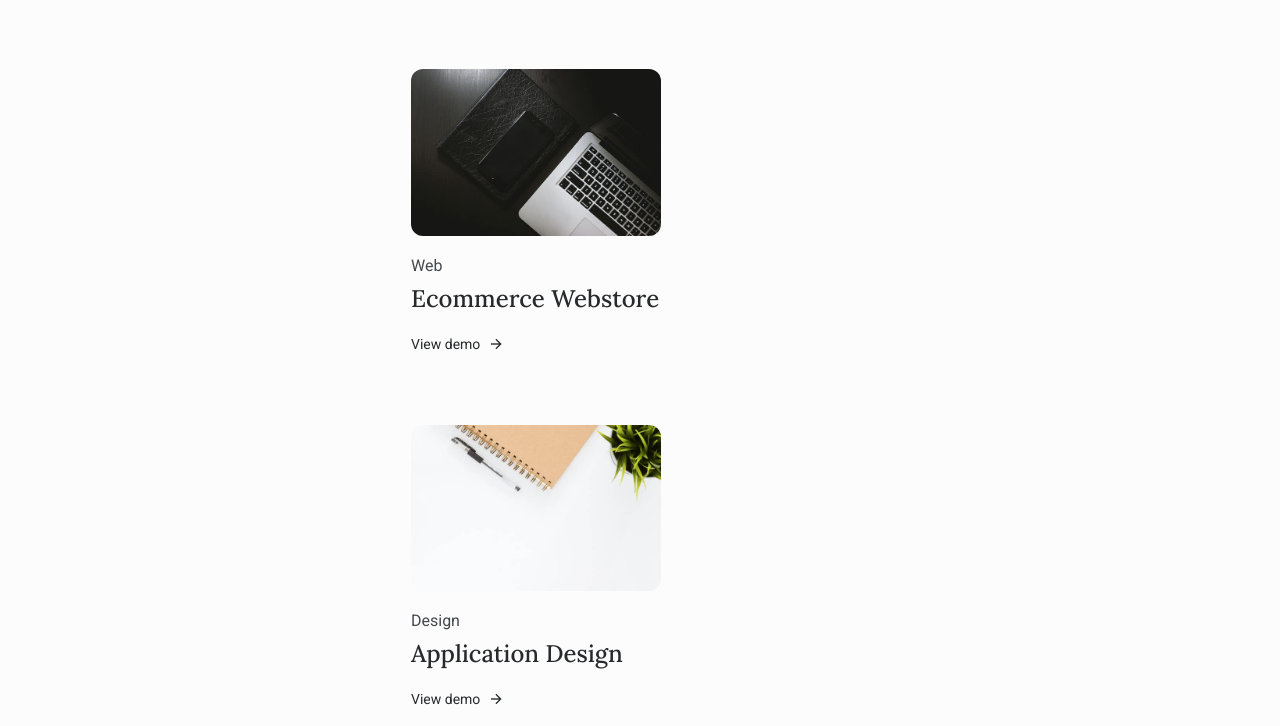
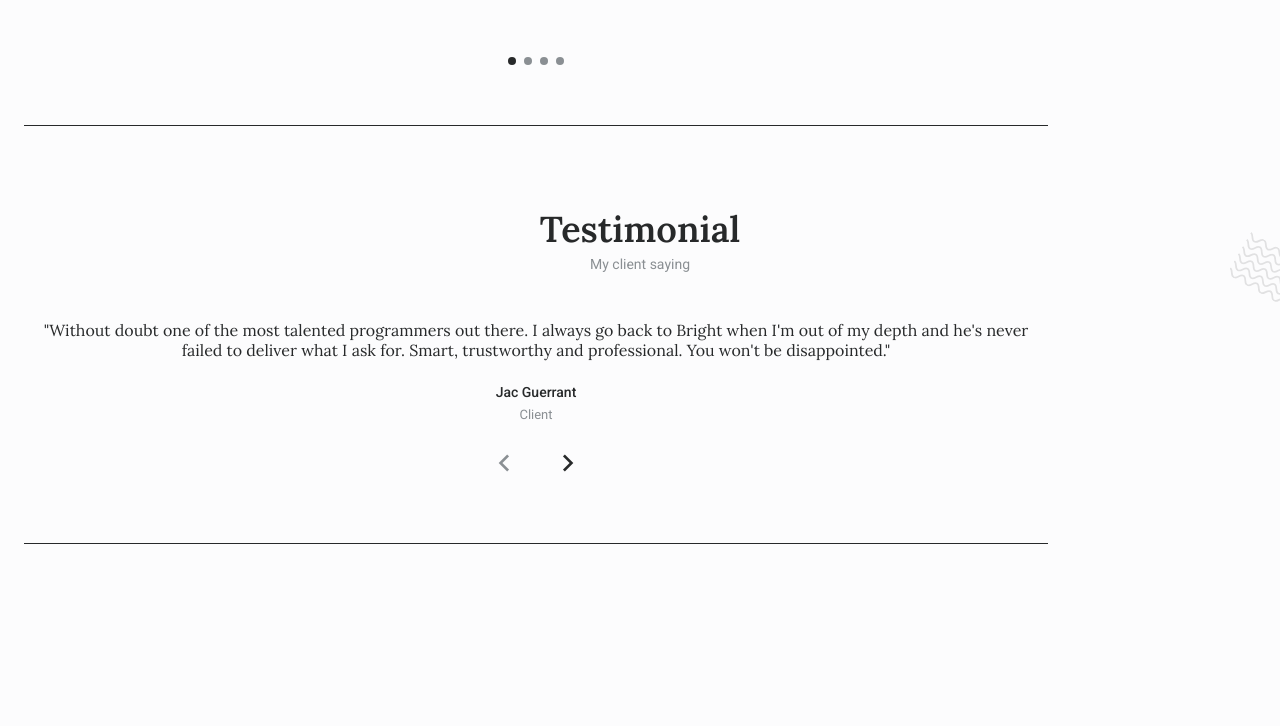
Before and after one commit to debrightess/responsive-portfolio-website, a plain HTML site: page index.html in a window 1280 px wide. Shown: the part 5394-6120 px from the top of the page. After the commit the page ends 6058 px from the top, so only its background shows below. Drawn offline with nearby package versions, Linux system fonts and the light colour scheme.

Commit message:
update testimonial section

```diff
--- a/assets/css/styles.css
+++ b/assets/css/styles.css
@@ -628,8 +628,72 @@ body.dark-theme {
   background-color: var(--title-color);
 }
 /*=============== TESTIMONIAL ===============*/
+.testimonial {
+  position: relative;
+}
+
+.testimonial__content {
+  text-align: center;
+}
+
+.testimonial__description {
+  font-family: var(--title-font);
+  color: var(--title-color);
+  margin-bottom: 1.5rem;
+}
+
+.testimonial__name {
+  font-family: var(--body-font);
+  font-size: var(--small-font-size);
+  margin-bottom: 0.25rem;
+}
+
+.testimonial__subtitle {
+  font-size: var(--smaller-font-size);
+  color: var(--text-color-light);
+}
+
+.testimonial__img {
+  width: 70px;
+  transform: rotate(30deg);
+  position: absolute;
+  top: 5rem;
+  right: -1.5rem;
+  opacity: 0.1;
+}
 
 /* Swiper class */
+.testimonial__container .swiper-slide {
+  margin-bottom: 4rem;
+}
+
+.testimonial__container .swiper-button-prev::after,
+.testimonial__container .swiper-button-next::after {
+  content: '';
+}
+
+.testimonial__container .swiper-button-prev,
+.testimonial__container .swiper-button-next {
+  font-size: 2rem;
+  color: var(--title-color);
+  width: initial;
+  height: initial;
+  top: initial;
+  bottom: 0.5rem;
+}
+
+.testimonial__container .swiper-button-prev {
+  left: calc(50% - 3rem);
+}
+
+.testimonial__container .swiper-button-next {
+  right: calc(50% - 3rem);
+}
+
+.testimonial__container .swiper-button-disabled {
+  opacity: initial;
+  color: var(--text-color-light);
+}
 
 /*=============== CONTACT ===============*/
 
--- a/assets/js/main.js
+++ b/assets/js/main.js
@@ -30,17 +30,21 @@ const linkAction = () => {
 navLink.forEach((n) => n.addEventListener('click', linkAction));
 
 /*=============== SWIPER PROJECTS ===============*/
-let swiperProjects = new Swiper('.projects__container', {
+const swiperProjects = new Swiper('.projects__container', {
   loop: true,
   spaceBetween: 24,
 
+  // If we need pagination
+  pagination: {
+    el: '.swiper-pagination',
+  },
+
+  // Navigation arrows
   navigation: {
     nextEl: '.swiper-button-next',
     prevEl: '.swiper-button-prev',
   },
-  pagination: {
-    el: '.swiper-pagination',
-  },
+
   breakpoints: {
     1200: {
       slidesPerView: 2,
@@ -50,6 +54,15 @@ let swiperProjects = new Swiper('.projects__container', {
 });
 
 /*=============== SWIPER TESTIMONIAL ===============*/
+const swiperTestimonial = new Swiper('.testimonial__container', {
+  grabCursor: true,
+
+  // Navigation arrows
+  navigation: {
+    nextEl: '.swiper-button-next',
+    prevEl: '.swiper-button-prev',
+  },
+});
 
 /*=============== EMAIL JS ===============*/
 
--- a/index.html
+++ b/index.html
@@ -433,7 +433,7 @@
 
         <div class="container section__border">
           <div class="projects__container swiper">
-            <div class="swipper-wrapper">
+            <div class="swiper-wrapper">
               <!--==================== PROJECT1 ====================-->
               <div class="projects__content swiper-slide">
                 <img
@@ -507,6 +507,9 @@
               </div>
             </div>
 
+            <!-- Swiper pagination -->
+            <div class="swiper-pagination"></div>
+
             <!-- Swiper arrows -->
             <div class="swiper-button-next">
               <i class="ri-arrow-right-s-line"></i>
@@ -515,15 +518,76 @@
             <div class="swiper-button-prev">
               <i class="ri-arrow-left-s-line"></i>
             </div>
-
-            <!-- Swiper pagination -->
-            <div class="swiper-pagination"></div>
           </div>
         </div>
       </section>
 
       <!--==================== TESTIMONIAL ====================-->
-      <section class="testimonial section"></section>
+      <section class="testimonial section">
+        <h2 class="section__title">Testimonial</h2>
+        <span class="section__subtitle">My client saying</span>
+
+        <div class="container section__border">
+          <div class="testimonial__container swiper">
+            <div class="swiper-wrapper">
+              <!--==================== TESTIMONIAL 1 ====================-->
+              <div class="testimonial__content swiper-slide">
+                <p class="testimonial__description">
+                  "Without doubt one of the most talented programmers out there.
+                  I always go back to Bright when I'm out of my depth and he's
+                  never failed to deliver what I ask for. Smart, trustworthy and
+                  professional. You won't be disappointed."
+                </p>
+
+                <div>
+                  <h3 class="testimonial__name">Jac Guerrant</h3>
+                  <span class="testimonial__subtitle">Client</span>
+                </div>
+              </div>
+
+              <!--==================== TESTIMONIAL 2 ====================-->
+              <div class="testimonial__content swiper-slide">
+                <p class="testimonial__description">
+                  "Very helpful when building my Website, I now have my
+                  ecommerce store built from scratch."
+                </p>
+
+                <div>
+                  <h3 class="testimonial__name">Nick Brown</h3>
+                  <span class="testimonial__subtitle">Client</span>
+                </div>
+              </div>
+
+              <!--==================== TESTIMONIAL 3 ====================-->
+              <div class="testimonial__content swiper-slide">
+                <p class="testimonial__description">
+                  "From start of the project, through to completion, Bright
+                  supported us and exceeded our expectations in every way."
+                </p>
+
+                <div>
+                  <h3 class="testimonial__name">Susan Cook</h3>
+                  <span class="testimonial__subtitle">Client</span>
+                </div>
+              </div>
+            </div>
+
+            <!-- Swiper arrows  -->
+            <div class="swiper-button-next">
+              <i class="ri-arrow-right-s-line"></i>
+            </div>
+            <div class="swiper-button-prev">
+              <i class="ri-arrow-left-s-line"></i>
+            </div>
+          </div>
+        </div>
+
+        <img
+          src="assets/img/shape-wawes.svg"
+          alt="testimonial image"
+          class="testimonial__img"
+        />
+      </section>
 
       <!--==================== CONTACT ====================-->
       <section class="contact section" id="contact"></section>
```
